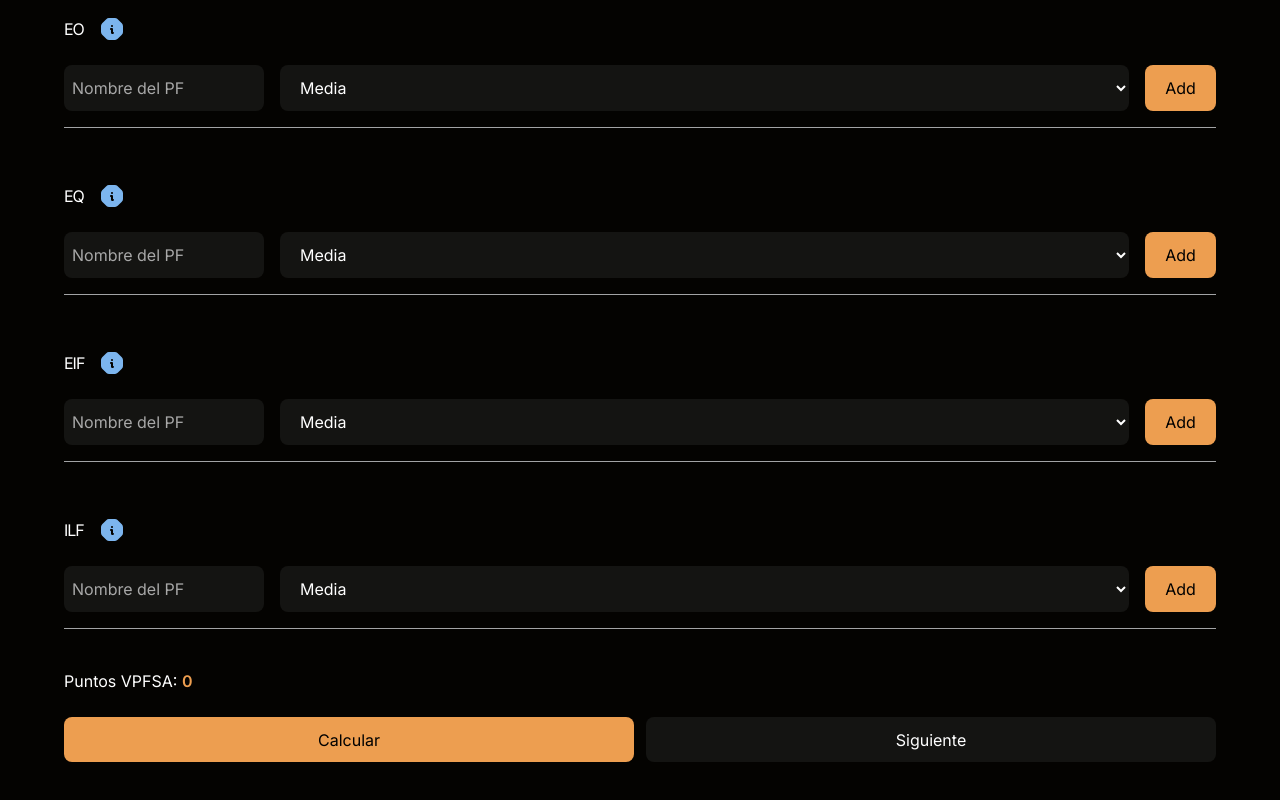
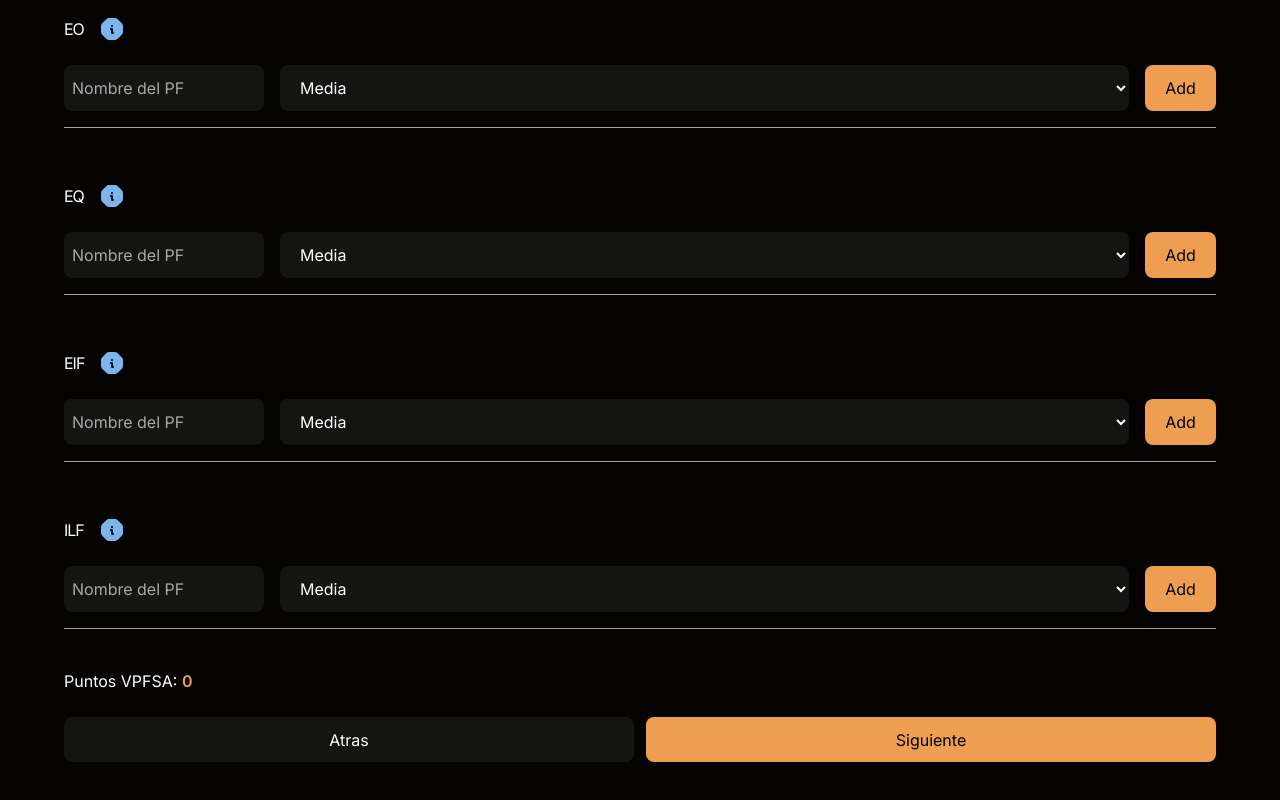
Before and after one commit to parqueroosvelt-inc/puntos-de-funcion, a React (Vite) app: page /vpfsa in a window 1280 px wide. Shown: the part 427-1227 px from the top of the page. Built offline with nearby package versions, Linux system fonts and the light colour scheme.

Commit message:
change buttons to Atras and Siguiente

```diff
--- a/src/components/ValuesTables.jsx
+++ b/src/components/ValuesTables.jsx
@@ -46,15 +46,16 @@ export const ValuesTables = () => {
         <span className="text-primary font-semibold">{totalPoints}</span>
       </p>
       <div className="flex justify-center gap-3 items-center">
-        <button
+        <Link
+          to="/"
+          className="w-full bg-secondary boton-secundario text-baseColor"
+        >
+          Atras
+        </Link>
+        <Link
           onClick={handleCalculatePoints}
+          to="/vpfa"
           className="w-full bg-primary boton-principal text-black"
-        >
-          Calcular
-        </button>
-        <Link
-          to="/vpfa"
-          className="w-full bg-secondary boton-secundario text-baseColor"
         >
           Siguiente
         </Link>
```
